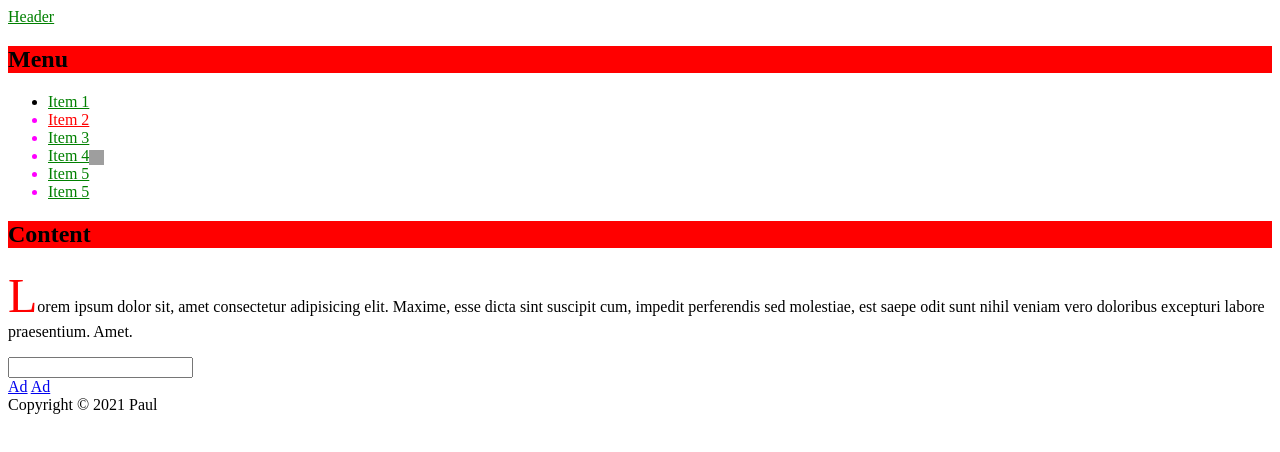
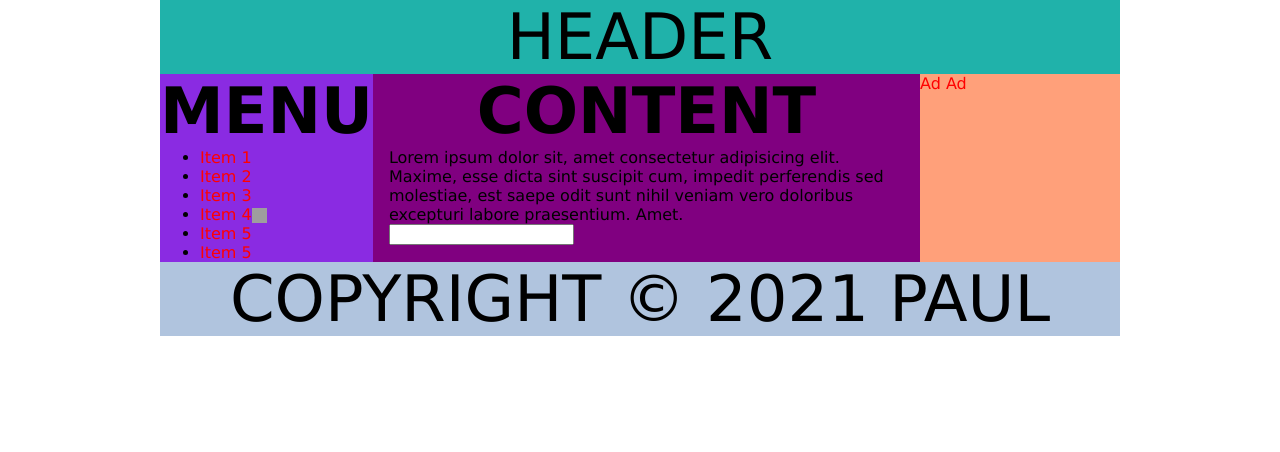
Before and after one commit to PaulNegoescu/remote-learning-2022, a plain HTML site: page index.html in a window 1280 px wide. Drawn offline with Linux system fonts and the light colour scheme; grey boxes are pictures that could not be loaded.

Commit message:
Flex layout finished

```diff
--- a/index.html
+++ b/index.html
@@ -8,11 +8,11 @@
     <link rel="stylesheet" href="styles/main.css" />
   </head>
   <body>
-    <header>
+    <header class="site-header">
       <a href="/" class="logo">Header</a>
     </header>
-    <div>
-      <nav>
+    <div class="site-container">
+      <nav class="main-nav">
         <h1>Menu</h1>
         <ul>
           <li><a href="#">Item 1</a></li>
@@ -23,7 +23,7 @@
           <li><a href="#">Item 5</a></li>
         </ul>
       </nav>
-      <main>
+      <main class="content">
         <article>
           <h1>Content</h1>
           <p>
@@ -35,11 +35,11 @@
           <input type="text" />
         </article>
       </main>
-      <aside>
+      <aside class="sidebar">
         <a href="#">Ad</a>
         <a href="#">Ad</a>
       </aside>
     </div>
-    <footer>Copyright &copy; 2021 Paul</footer>
+    <footer class="site-footer">Copyright &copy; 2021 Paul</footer>
   </body>
 </html>
--- a/styles/main.css
+++ b/styles/main.css
@@ -1,22 +1,22 @@
-.logo {
+/* .logo {
   color: green;
-}
+} */
 
-#my-link {
+/* #my-link {
   color: red;
-}
+} */
 
 /* a {
   color: fuchsia;
 } */
 
-input:focus {
+/* input:focus {
   background-color: red;
 }
 
 input:disabled {
   background-color: green;
-}
+} */
 
 [href^='http']::after {
   content: '';
@@ -35,7 +35,7 @@ input:disabled {
   color: yellow;
 } */
 
-p::first-letter {
+/* p::first-letter {
   color: red;
   font-size: 3em;
 }
@@ -59,15 +59,15 @@ li > a {
 
 li ~ li {
   color: fuchsia;
-}
+} */
 
-h1 {
+/* h1 {
   background-color: hsl(360, 100%, 50%);
-}
+} */
 
-input ~ p {
+/* input ~ p {
   color: #bada55;
-}
+} */
 
 /*
 Selectors:
@@ -87,3 +87,89 @@ Combinators
 ~ -> any preciding sibling
 
 */
+*,
+*::before,
+*::after {
+  box-sizing: border-box;
+}
+
+* {
+  margin: 0;
+}
+
+html {
+  font-family: Verdana, Tahoma, sans-serif;
+}
+
+body {
+  margin: 0 auto;
+  width: 960px;
+}
+
+a {
+  text-decoration: none;
+  color: red;
+}
+
+a:hover {
+  text-decoration: underline;
+}
+
+h1,
+.site-footer,
+.logo {
+  /* font-weight: bold; */
+  color: inherit;
+  font-size: 4rem;
+  text-decoration: none;
+  text-transform: uppercase;
+  text-align: center;
+}
+
+.site-header {
+  background: lightseagreen;
+  text-align: center;
+}
+
+.site-container {
+  display: flex;
+}
+
+/*
+Clearfix -> contain the floating elements
+.site-container::after {
+  content: '';
+  display: table;
+  clear: both;
+} */
+
+.site-container > * {
+  flex: 0 0 200px;
+
+  /* float: left;
+  width: 33.33333333%; */
+}
+
+.content {
+  flex-grow: 2;
+  background: purple;
+  padding: 0 1rem;
+}
+
+.site-footer {
+  background: lightsteelblue;
+}
+
+.sidebar {
+  background: lightsalmon;
+}
+
+.main-nav {
+  background-color: blueviolet;
+}
+/*
+main,
+nav,
+aside {
+  float: left;
+} */ ;
```
